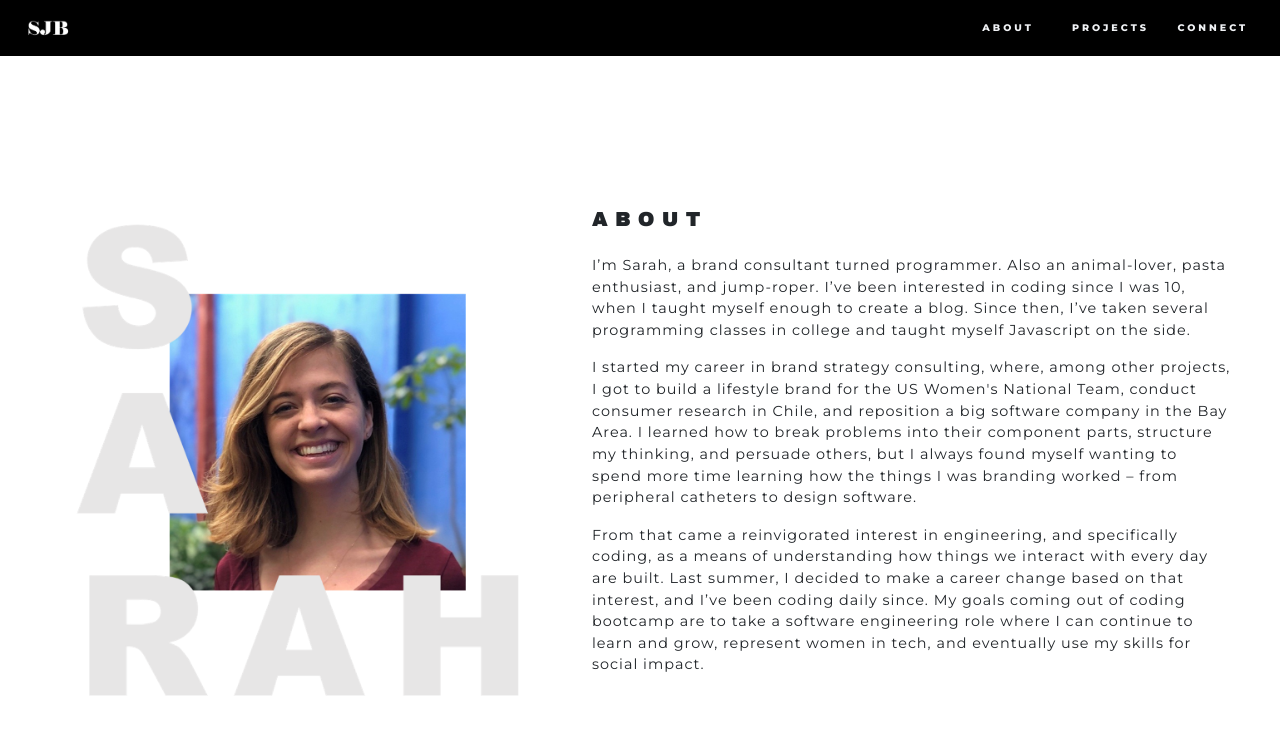
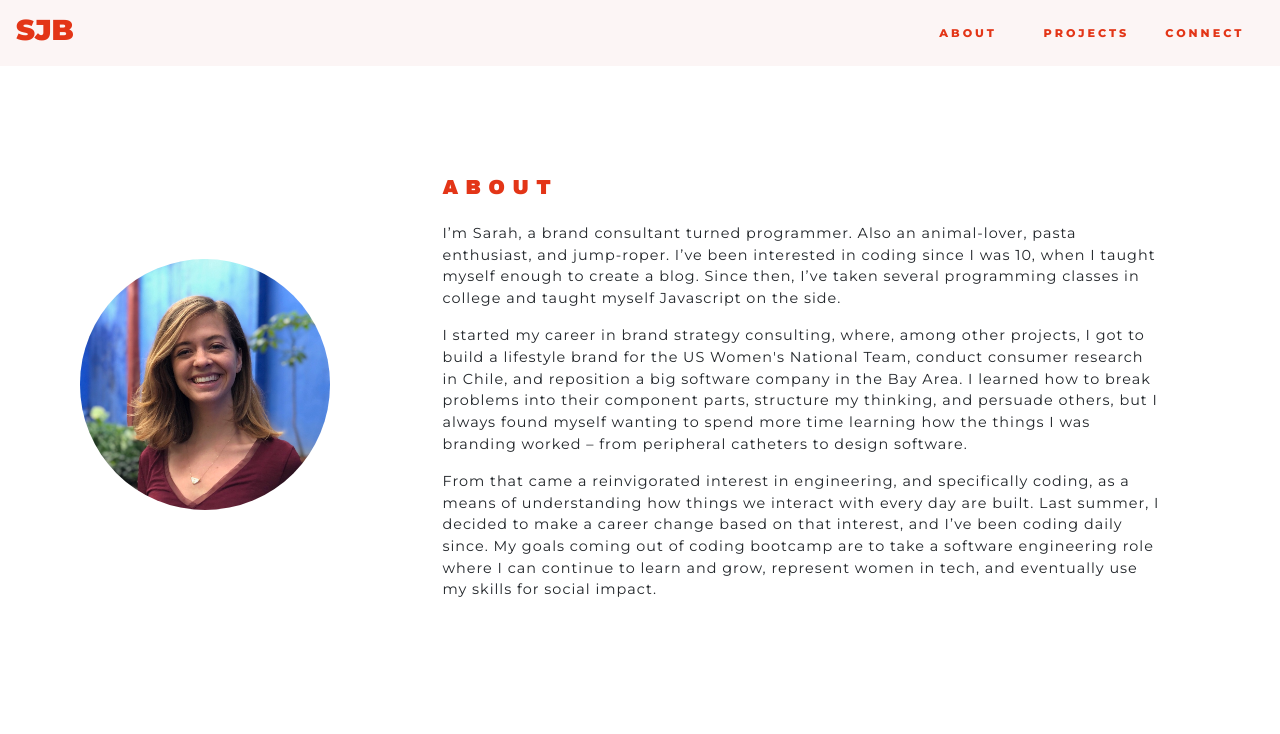
Before and after one commit to sjbrooks/React-Personal-Website, a React (Create React App) app: page / in a window 1280 px wide. Shown: the top 734 px of the page. Built offline with nearby package versions, Linux system fonts and the light colour scheme.

Commit message:
Updated website colors to dark orange

```diff
--- a/src/About.css
+++ b/src/About.css
@@ -1,9 +1,44 @@
-.About-headshot {
-  width: 30rem;
-  position: relative;
-  left: 4rem;
+.About-container {
+  width: 90%;
+  display: inline;
 }
 
-.About-ParagraphCard, .About-headshot {
-  display: inline-block;
+.About-headshot {
+  width: 20rem;
+  position: relative;
+  top: 8rem;
 }
+
+.About-headshot img {
+  position: relative;
+  left: 40%;
+  width: 100%;
+  height: auto;
+  border-radius: 50%;
+}
+
+.About-ParagraphCard {
+  position: relative;
+  top: 3rem;
+  width: 80%;
+}
+
+@media screen and (min-width: 760px) {
+  .About-container {
+    display: flex;
+    justify-content: center;
+    align-items: center;
+  }
+
+  .About-headshot img {
+    position: relative;
+    left: 5rem;
+    top: 2rem;
+  }
+
+  .About-ParagraphCard {
+    position: relative;
+    top: 3rem;
+    width: 100%;
+  }
+}
--- a/src/About.js
+++ b/src/About.js
@@ -11,7 +11,7 @@
 import React from 'react';
 import './About.css';
 import ParagraphCard from './ParagraphCard';
-import headshot from './Sarah Headshot.png'
+import headshot from './headshot-color.jpg'
 
 function About() {
 
@@ -24,9 +24,13 @@ function About() {
 
 
   return (
-    <div className="About">
-      <img className="About-headshot" src={headshot} alt="Sarah Brooks Headshot" />
-      <ParagraphCard className="About-ParagraphCard" headline={headline} paragraphs={paragraphs} />
+    <div className="About-container">
+      <div className="About-headshot">
+        <img src={headshot} alt="Sarah Brooks Headshot" />
+      </div>
+      <div className="About-ParagraphCard">
+        <ParagraphCard headline={headline} paragraphs={paragraphs} />
+      </div>
     </div>
   );
 }
--- a/src/App.css
+++ b/src/App.css
@@ -10,6 +10,7 @@ body {
 h1 {
   margin: 0px;
   font-family: 'Archivo Black', sans-serif;
+  color: #e33517;
   font-size: 1.2rem;
   letter-spacing: 0.5rem;
   font-weight: bold;
--- a/src/NavBar.css
+++ b/src/NavBar.css
@@ -1,9 +1,19 @@
-nav.navbar.navbar-expand-md.navbar-dark {
-  background-color: black;
+nav.navbar.navbar-expand-md.navbar-light {
+  background-color: rgb(252, 245, 245);
   margin: 0;
   width: 100%;
   position: fixed;
   z-index: 9999;
+}
+
+.navbar-brand p {
+  /* font-family: 'Times New Roman', Times, serif; */
+  color: #e33517;
+  font-weight: 900;
+  font-size: 1.8rem;
+  line-height: 1.5rem;
+  position: relative;
+  top: 0.3rem;
 }
 
 .navbar-brand img {
@@ -11,34 +21,34 @@ nav.navbar.navbar-expand-md.navbar-dark {
 }
 
 .nav-item {
-  width: 5rem;
+  width: 6rem;
   text-align: left;
   margin: 0.7rem;
-  font-size: 0.6rem;
+  font-size: 0.7rem;
   font-weight: 800;
   letter-spacing: 3px;
 }
 
 nav a {
-  color: #f0f2f5;
+  color: #e33517;
   text-decoration: none;
   padding: 0 0 5px 0;
 }
 
 nav a.active {
-  color: #f0f2f5;
+  color: #e33617b0;
   font-weight: bold;
   border-bottom: 3px solid;
   box-sizing: border-box;
 }
 
 nav a.active:hover {
-  color: #f0f2f5 !important;
+  color: #e33617b0 !important;
 }
 
 nav a:hover {
   text-decoration: none;
-  color: #c9cbce;
+  color: #e33617b0;
 }
 
 nav a.active.navbar-brand {
--- a/src/NavBar.js
+++ b/src/NavBar.js
@@ -18,9 +18,10 @@ function NavBar() {
 
   return (
     <div>
-      <Navbar dark expand="md">
+      <Navbar light expand="md">
         <NavLink exact to="/" className="navbar-brand">
-          <img src={logo} alt="NavBar brand" />
+          <p>SJB</p>
+          {/* <img src={logo} alt="NavBar brand" /> */}
         </NavLink>
         <NavbarToggler onClick={toggle} />
         <Collapse isOpen={isOpen} navbar>
--- a/src/ParagraphCard.css
+++ b/src/ParagraphCard.css
@@ -1,8 +1,8 @@
 .ParagraphCard {
   position: relative;
-  top: 13rem;
-  left: 7rem;
-  width: 50%;
+  top: 8rem;
+  left: 4rem;
+  width: 100%;
   display: inline-block;
 }
 
@@ -11,3 +11,10 @@
   font-size: 0.9rem;
   letter-spacing: 1px;
 }
+
+@media screen and (min-width: 760px) {
+  .ParagraphCard {
+    width: 80%;
+    left: 12rem;
+  }
+}
```
Also changed, not shown: src/headshot-color.jpg (added), src/headshot.JPG (added).
